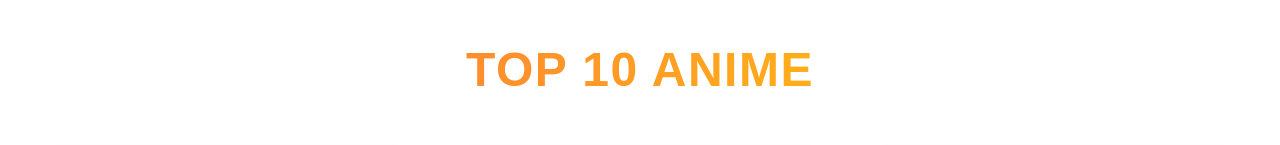
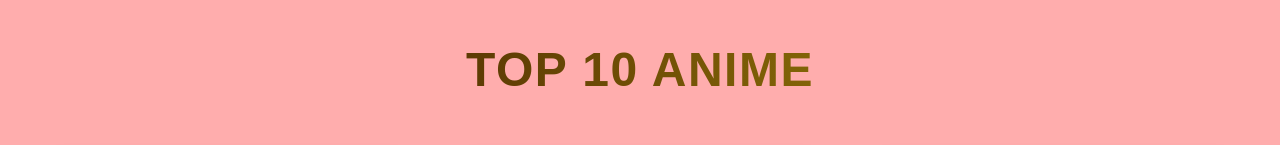
Before and after one commit to tanviriss/top10anime, a React (Vite) app: page / in a window 1280 px wide. Shown: the part 394-539 px from the top of the page. Built offline with nearby package versions, Linux system fonts and the light colour scheme; grey boxes are pictures that could not be loaded.

Commit message:
added README and final touches

```diff
--- a/src/App.css
+++ b/src/App.css
@@ -5,16 +5,17 @@
   text-align: center;
   font-family: Inter, Avenir, Helvetica, Arial, sans-serif;
   color: black;
-  background-color: white;
+  background-color: rgb(255, 173, 173);
 }
 
- body {
+body {
+  background-color: rgb(255, 173, 173);
+  min-height: 100vh;
   margin: 0;
-  display: flex;
-  place-items: center;
-  min-width: 320px;
-  min-height: 100vh;
+  padding: 0;
+  font-family: 'Arial', sans-serif;
 }
+
 
 .animeBanner {
   padding: 0;
@@ -95,7 +96,7 @@
   margin-bottom: 30px;
   letter-spacing: 1.5px;
   text-transform: uppercase;
-  background: linear-gradient(to right, #FF6347, #FFD700);
+  background: linear-gradient(to right, #300700, #af970b);
   -webkit-background-clip: text;
   color: transparent;
   font-family: 'Arial', sans-serif;
```
Also changed, not shown: 2 other files (tests, documents, lock files or other folders).
